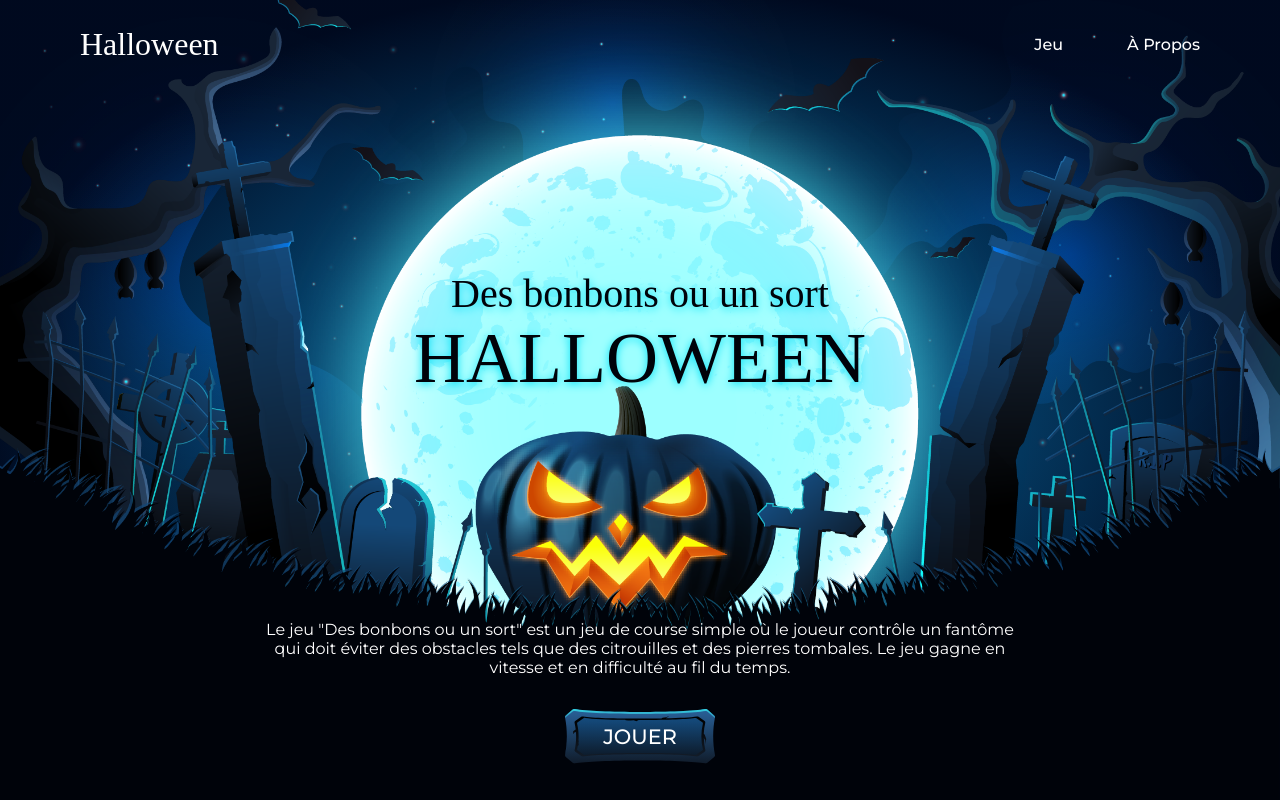
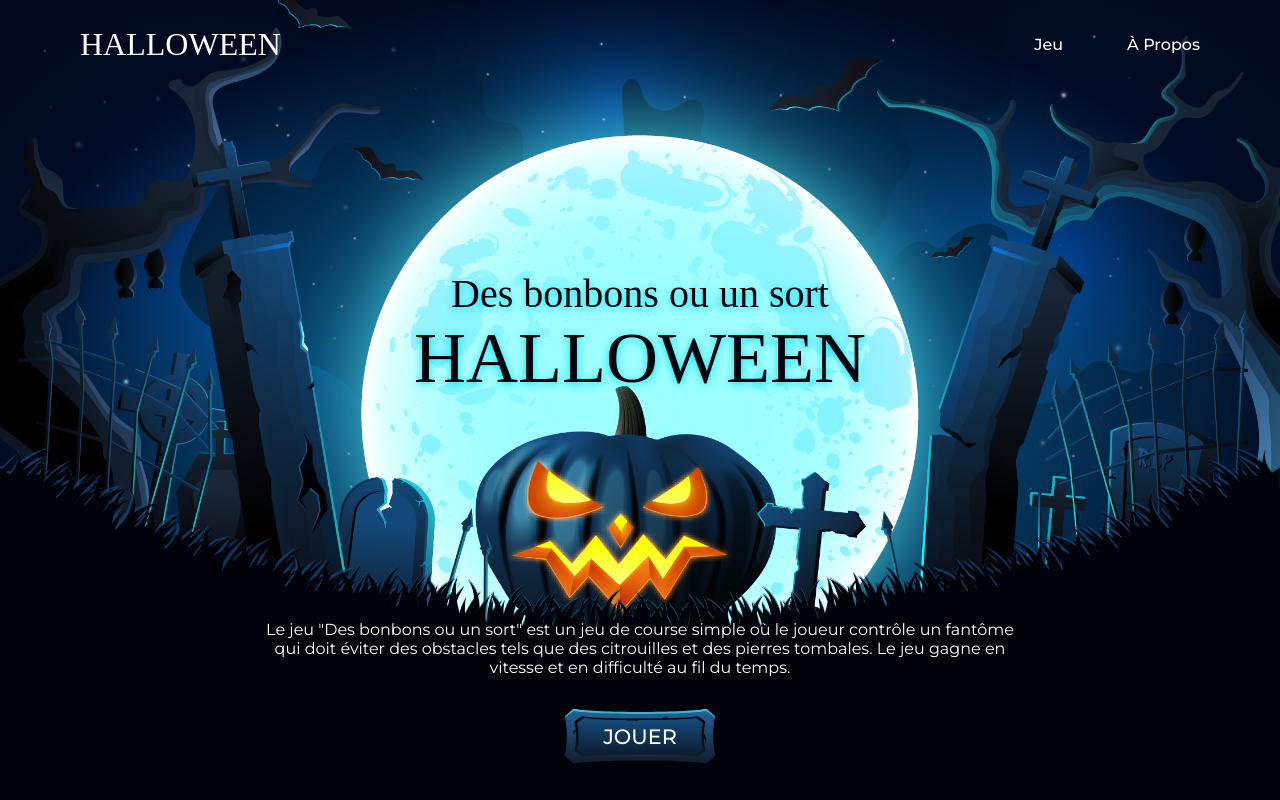
Before and after one commit to KingYano/halloween_game, a Vue app in the folder halloween-website-game/: page / in a window 1280 px wide. Built offline with nearby package versions, Linux system fonts and the light colour scheme; a web font is replaced by a local one.

Commit message:
Modification du titre de la barre de navigation

```diff
--- a/halloween-website-game/src/components/HeaderNavigation.vue
+++ b/halloween-website-game/src/components/HeaderNavigation.vue
@@ -2,7 +2,7 @@
   <header class="header" id="header">
     <nav class="nav container">
         <a href="#" class="nav__logo">
-            Halloween
+            HALLOWEEN
         </a>
 
         <div class="nav__menu" :class="isOpen === true ? 'show-menu' : ''" id="nav-menu">
```
